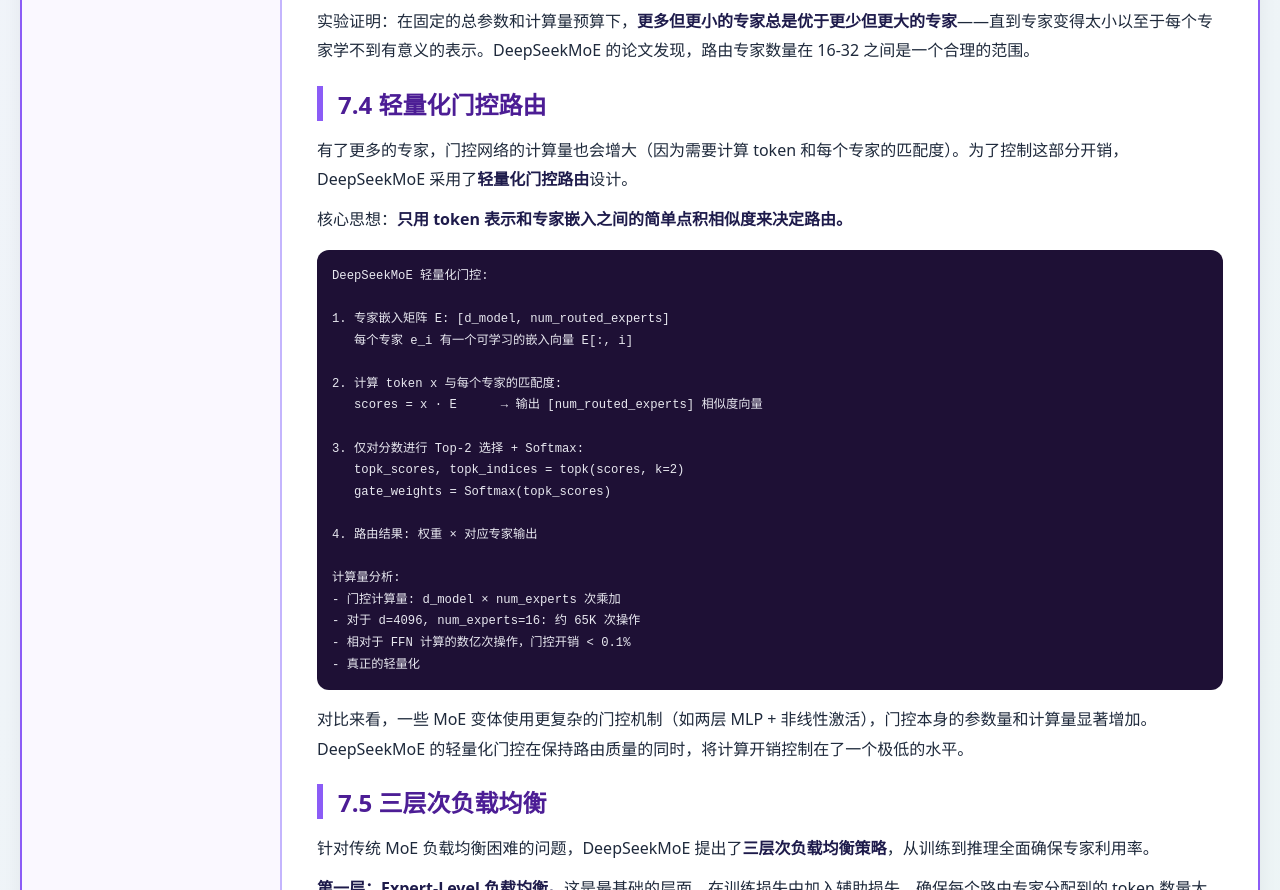
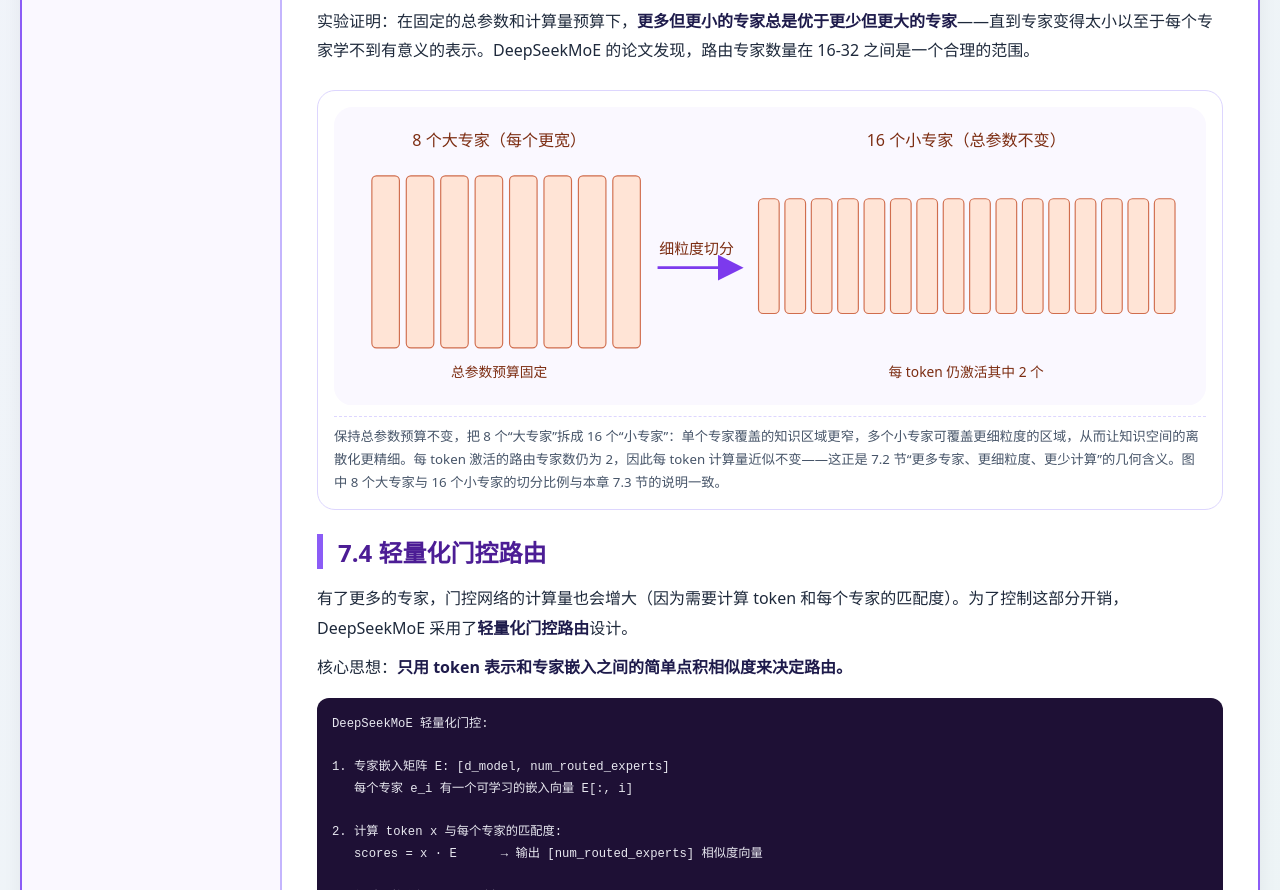
Before and after one commit to 1998x-stack/deepseek-tutorial, a plain HTML site: page 07.html in a window 1280 px wide. Shown: the part 3502-4392 px from the top of the page. Drawn offline with Linux system fonts and the light colour scheme.

Commit message:
feat(deepseek-tutorial): 第7章 7.3 节加入细粒度专家切分图，补齐该核心机制的可视图示

```diff
--- a/07.html
+++ b/07.html
@@ -204,6 +204,34 @@ DeepSeekMoE 细粒度切分:
         </ul>
 
         <p>实验证明：在固定的总参数和计算量预算下，<strong>更多但更小的专家总是优于更少但更大的专家</strong>——直到专家变得太小以至于每个专家学不到有意义的表示。DeepSeekMoE 的论文发现，路由专家数量在 16-32 之间是一个合理的范围。</p>
+
+        <figure>
+            <svg role="img" aria-labelledby="moe-fine-title moe-fine-desc" viewBox="0 0 760 260" xmlns="http://www.w3.org/2000/svg">
+                <title id="moe-fine-title">细粒度专家切分：同一总参数预算下 8 个大专家拆分为 16 个小专家</title>
+                <desc id="moe-fine-desc">左图 8 个较宽的路由专家，右图在同一总参数预算下拆成 16 个更小的专家；每 token 激活的路由专家数仍为 2，故每 token 计算量近似不变，但知识空间被切得更细。</desc>
+                <rect width="760" height="260" rx="16" fill="#faf8ff"/>
+                <defs><marker id="moe-fine-arrow" markerWidth="9" markerHeight="9" refX="7" refY="4.5" orient="auto"><path d="M0 0 L9 4.5 L0 9 z" fill="#7c3aed"/></marker></defs>
+                <g font-family="system-ui, 'PingFang SC', sans-serif" text-anchor="middle" font-size="14">
+                    <text x="144" y="34" fill="#7c2d12">8 个大专家（每个更宽）</text>
+                    <g fill="#ffe4d6" stroke="#d06d4d">
+                        <rect x="33" y="60" width="24" height="150" rx="4"/><rect x="63" y="60" width="24" height="150" rx="4"/><rect x="93" y="60" width="24" height="150" rx="4"/><rect x="123" y="60" width="24" height="150" rx="4"/>
+                        <rect x="153" y="60" width="24" height="150" rx="4"/><rect x="183" y="60" width="24" height="150" rx="4"/><rect x="213" y="60" width="24" height="150" rx="4"/><rect x="243" y="60" width="24" height="150" rx="4"/>
+                    </g>
+                    <text x="144" y="235" font-size="12" fill="#7c2d12">总参数预算固定</text>
+                    <text x="316" y="128" font-size="13" fill="#7c2d12">细粒度切分</text>
+                    <path d="M282 140 H352" stroke="#7c3aed" stroke-width="2.5" fill="none" marker-end="url(#moe-fine-arrow)"/>
+                    <text x="551" y="34" fill="#7c2d12">16 个小专家（总参数不变）</text>
+                    <g fill="#ffe4d6" stroke="#d06d4d">
+                        <rect x="370" y="80" width="18" height="100" rx="4"/><rect x="393" y="80" width="18" height="100" rx="4"/><rect x="416" y="80" width="18" height="100" rx="4"/><rect x="439" y="80" width="18" height="100" rx="4"/>
+                        <rect x="462" y="80" width="18" height="100" rx="4"/><rect x="485" y="80" width="18" height="100" rx="4"/><rect x="508" y="80" width="18" height="100" rx="4"/><rect x="531" y="80" width="18" height="100" rx="4"/>
+                        <rect x="554" y="80" width="18" height="100" rx="4"/><rect x="577" y="80" width="18" height="100" rx="4"/><rect x="600" y="80" width="18" height="100" rx="4"/><rect x="623" y="80" width="18" height="100" rx="4"/>
+                        <rect x="646" y="80" width="18" height="100" rx="4"/><rect x="669" y="80" width="18" height="100" rx="4"/><rect x="692" y="80" width="18" height="100" rx="4"/><rect x="715" y="80" width="18" height="100" rx="4"/>
+                    </g>
+                    <text x="551" y="235" font-size="12" fill="#7c2d12">每 token 仍激活其中 2 个</text>
+                </g>
+            </svg>
+            <figcaption>保持总参数预算不变，把 8 个“大专家”拆成 16 个“小专家”：单个专家覆盖的知识区域更窄，多个小专家可覆盖更细粒度的区域，从而让知识空间的离散化更精细。每 token 激活的路由专家数仍为 2，因此每 token 计算量近似不变——这正是 7.2 节“更多专家、更细粒度、更少计算”的几何含义。图中 8 个大专家与 16 个小专家的切分比例与本章 7.3 节的说明一致。</figcaption>
+        </figure>
 
         <h2>7.4 轻量化门控路由</h2>
 
```
